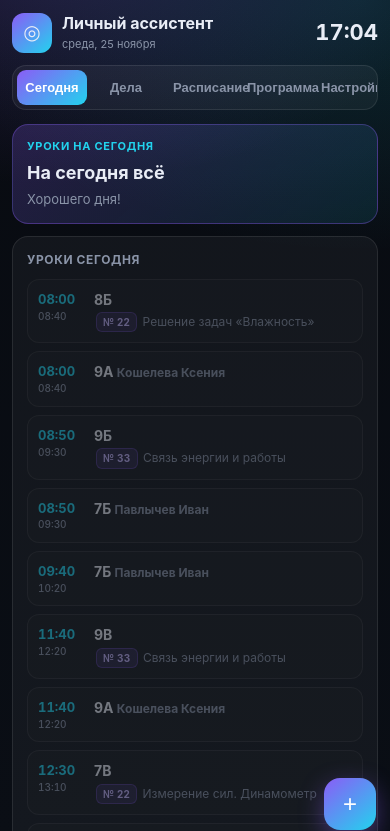
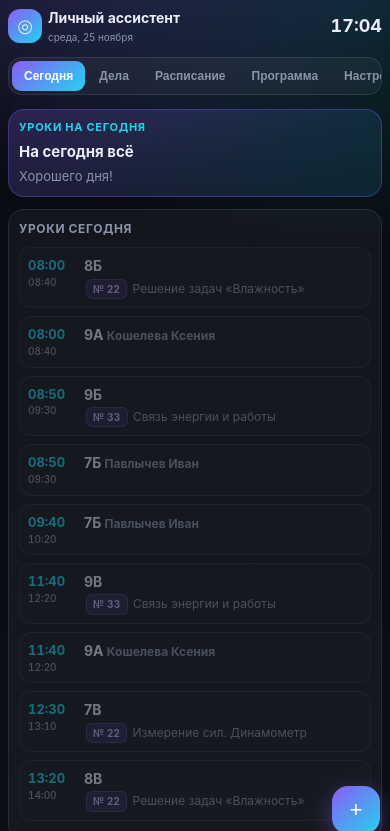
Before and after one commit to alex1982ne-design/my-assistant, a plain HTML site: page index.html in a window 390 px wide. Shown: the top 831 px of the page. Drawn offline with Linux system fonts and the light colour scheme.

Commit message:
Update index.html

```diff
--- a/index.html
+++ b/index.html
@@ -21,15 +21,22 @@ body::before{content:"";position:fixed;inset:0;z-index:-1;pointer-events:none;ba
 .wrap{max-width:1180px;margin:0 auto;padding:12px}
 header.top{display:flex;align-items:center;gap:10px;flex-wrap:wrap;margin-bottom:12px}
 .logo{width:40px;height:40px;border-radius:12px;display:grid;place-items:center;font-size:20px;background:linear-gradient(140deg,var(--acc),var(--acc2));flex-shrink:0}
-.brand h1{margin:0;font-size:16px}.brand p{margin:2px 0 0;font-size:11px;color:var(--muted)}
-.clock{margin-left:auto;text-align:right}.clock b{font-size:22px;font-variant-numeric:tabular-nums}.clock span{display:block;font-size:11px;color:var(--muted)}
-nav.tabs{display:flex;gap:4px;padding:4px;border:1px solid var(--line);background:var(--panel);border-radius:14px;margin-bottom:14px;overflow-x:auto}
-nav.tabs button{flex:1;white-space:nowrap;padding:10px 8px;border:0;border-radius:9px;background:transparent;color:var(--muted);font-weight:600;font-size:13px;cursor:pointer;min-width:70px;transition:.2s}
+.brand{flex:1;min-width:0} /* Позволяет тексту обрезаться */
+.brand h1{margin:0;font-size:16px;white-space:nowrap;overflow:hidden;text-overflow:ellipsis}
+.brand p{margin:2px 0 0;font-size:11px;color:var(--muted);white-space:nowrap;overflow:hidden;text-overflow:ellipsis}
+.clock{margin-left:auto;text-align:right;flex-shrink:0}
+.clock b{font-size:22px;font-variant-numeric:tabular-nums}
+.clock span{display:block;font-size:11px;color:var(--muted)}
+
+/* Меню вкладок */
+nav.tabs{display:flex;gap:4px;padding:4px;border:1px solid var(--line);background:var(--panel);border-radius:14px;margin-bottom:14px;overflow-x:auto;-webkit-overflow-scrolling:touch;scrollbar-width:none}
+nav.tabs::-webkit-scrollbar{display:none}
+nav.tabs button{flex:1;white-space:nowrap;padding:10px 14px;border:0;border-radius:9px;background:transparent;color:var(--muted);font-weight:600;font-size:13px;cursor:pointer;transition:.2s;text-align:center}
 nav.tabs button.active{background:linear-gradient(140deg,var(--acc),var(--acc2));color:#fff}
+
 section.tab{display:none}section.tab.active{display:block;animation:fade .25s}
 @keyframes fade{from{opacity:0;transform:translateY(6px)}to{opacity:1;transform:none}}
 .grid{display:grid;gap:12px}.g2{grid-template-columns:1.25fr .95fr}
-@media(max-width:900px){.g2{grid-template-columns:1fr}}
 .card{background:var(--panel);border:1px solid var(--line);border-radius:var(--r);padding:14px}
 .card h2{margin:0 0 10px;font-size:12px;letter-spacing:.6px;text-transform:uppercase;color:var(--muted)}
 .hero{background:linear-gradient(140deg,rgba(139,92,246,.22),rgba(34,211,238,.10));border-color:rgba(139,92,246,.35)}
@@ -101,6 +108,42 @@ label.f{display:block;font-size:11px;color:var(--muted);margin:0 0 4px;font-weig
 .slider:before{position:absolute;content:"";height:18px;width:18px;left:3px;bottom:3px;background-color:#fff;transition:.4s;border-radius:50%}
 input:checked + .slider{background-color:var(--acc)}
 input:checked + .slider:before{transform:translateX(20px)}
+
+/* ==================== МОБИЛЬНАЯ АДАПТАЦИЯ ==================== */
+@media (max-width: 768px) {
+  .wrap { padding: 8px; }
+  header.top { gap: 6px; }
+  .logo { width: 34px; height: 34px; font-size: 18px; }
+  .brand h1 { font-size: 14px; }
+  .brand p { font-size: 10px; }
+  .clock b { font-size: 18px; }
+  .clock span { font-size: 10px; }
+
+  /* Меню: отключаем flex:1, разрешаем прокрутку */
+  nav.tabs { padding: 3px; gap: 2px; }
+  nav.tabs button {
+    flex: 0 0 auto;
+    padding: 8px 12px;
+    font-size: 12px;
+    min-width: auto;
+  }
+
+  /* Сетки */
+  .g2 { grid-template-columns: 1fr !important; gap: 8px; }
+  .card { padding: 10px; }
+  .hero h3 { font-size: 15px; }
+
+  /* Календарь */
+  .cal-grid { gap: 2px; }
+  .cal-day { font-size: 12px; border-radius: 6px; }
+  .cal-wd { font-size: 10px; }
+
+  /* Элементы списков */
+  .flex { gap: 6px; }
+  .task, .row { padding: 8px; }
+  .anchor-grid { grid-template-columns: repeat(auto-fill, minmax(90px, 1fr)); }
+  .fab { right: 10px; bottom: 10px; width: 48px; height: 48px; font-size: 22px; }
+}
 </style>
 </head>
 <body>
@@ -322,7 +365,7 @@ const DEFAULT_PLANS = {
 };
 
 /* ==================== СОСТОЯНИЕ ==================== */
-const KEY = "personal-assistant-v12";
+const KEY = "personal-assistant-v13";
 let S = {
   tasks: [],
   schedule: [],
@@ -433,30 +476,24 @@ function playBell() {
     const ctx = new AudioContext();
     const now = ctx.currentTime;
 
-    // Функция для создания одной ноты колокольчика
     function playTone(freq, start, duration, vol) {
       const osc = ctx.createOscillator();
       const gain = ctx.createGain();
       osc.type = 'sine';
       osc.frequency.value = freq;
-
-      // Плавное затухание (как у колокола)
       gain.gain.setValueAtTime(0, now + start);
-      gain.gain.linearRampToValueAtTime(vol, now + start + 0.02); // Быстрая атака
-      gain.gain.exponentialRampToValueAtTime(0.001, now + start + duration); // Долгий спад
-
+      gain.gain.linearRampToValueAtTime(vol, now + start + 0.02);
+      gain.gain.exponentialRampToValueAtTime(0.001, now + start + duration);
       osc.connect(gain);
       gain.connect(ctx.destination);
-
       osc.start(now + start);
       osc.stop(now + start + duration);
     }
 
-    // Мелодичное арпеджио (до-мажор): C5 -> E5 -> G5 -> C6
     playTone(523.25, 0.0, 1.2, 0.3);  // C5
     playTone(659.25, 0.15, 1.2, 0.3); // E5
     playTone(783.99, 0.3, 1.2, 0.3);  // G5
-    playTone(1046.50, 0.45, 2.5, 0.4); // C6 (звучит дольше всех, завершая мелодию)
+    playTone(1046.50, 0.45, 2.5, 0.4); // C6
 
   } catch(e) { console.error("Audio error:", e); }
 }
@@ -1027,7 +1064,6 @@ function init() {
     if (new Date().getSeconds() < 5) renderToday();
   }, 30000);
 
-  // Принудительная проверка при возвращении на вкладку (обход заморозки таймеров)
   document.addEventListener("visibilitychange", () => {
     if (!document.hidden) {
       checkNotifications();
```
